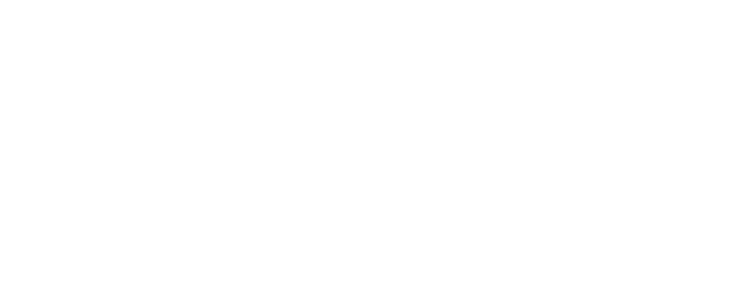
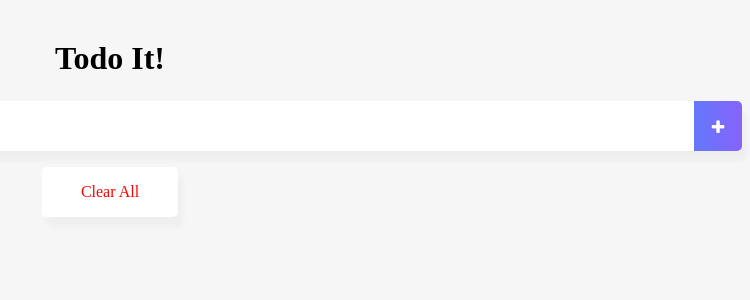
Before and after one commit to soyeonkim0404/OKR2020_vue_study, a Vue app in the folder vue-todo/: page / in a window 1280 px wide. Shown: the top 300 px of the page, without its empty margins (530-1280 px from the left). Built offline with nearby package versions, Linux system fonts and the light colour scheme.

Commit message:
soyeon branch commit

```diff
--- a/vue-todo/public/index.html
+++ b/vue-todo/public/index.html
@@ -5,6 +5,8 @@
     <meta http-equiv="X-UA-Compatible" content="IE=edge">
     <meta name="viewport" content="width=device-width,initial-scale=1.0">
     <link rel="icon" href="<%= BASE_URL %>favicon.ico">
+    <link rel="stylesheet" href="https://stackpath.bootstrapcdn.com/font-awesome/4.7.0/css/font-awesome.min.css">
+    <link href="https://fonts.googleapis.com/css2?family=Ubuntu" rel="stylesheet">
     <title><%= htmlWebpackPlugin.options.title %></title>
   </head>
   <body>
--- a/vue-todo/src/App.vue
+++ b/vue-todo/src/App.vue
@@ -1,17 +1,45 @@
 <template>
   <div id="app">
-
+    <TodoHeader></TodoHeader>
+    <TodoInput></TodoInput>
+    <TodoList></TodoList>
+    <TodoFooter></TodoFooter>
   </div>
 </template>
 
 <script>
-import HelloWorld from './components/HelloWorld.vue'
+import TodoHeader from './components/TodoHeader.vue'
+import TodoInput from './components/TodoInput.vue'
+import TodoList from './components/TodoList.vue'
+import TodoFooter from './components/TodoFooter.vue'
 
 export default {
-
+  components:{
+    //  컴포넌트 태그명 : 컴포넌트 내용
+    'TodoHeader': TodoHeader,
+    'TodoInput': TodoInput,
+    'TodoList': TodoList,
+    'TodoFooter': TodoFooter,
+  }
 }
 </script>
 
 <style>
-
+  body{
+    text-align:center;
+    background:#f6f6f6;
+  }
+  input{
+    border-style: groove;
+    width:calc(100% - 50px);
+    height:50px;
+    padding:5px 5px 5px 10px;
+    box-sizing: border-box;
+  }
+  button{
+    border-style: groove;
+  }
+  .shadow{
+    box-shadow: 5px 10px 5px rgba(0,0,0,0.03);
+  }
 </style>
--- a/vue-todo/src/components/TodoFooter.vue
+++ b/vue-todo/src/components/TodoFooter.vue
@@ -1,15 +1,31 @@
 <template>
-  <div>
-    footer
+  <div class="clearAllContainer shadow">
+    <span class="clearAllBtn" v-on:click="clearTodo">Clear All</span>
   </div>
 </template>
 
 <script>
 export default {
-  name: "TodoFooter"
+  methods:{
+    clearTodo:function (){
+      localStorage.clear();
+    }
+  }
 }
 </script>
 
 <style scoped>
-
+.clearAllContainer{
+  width:8.5rem;
+  height:50px;
+  line-height:50px;
+  background:#fff;
+  border-radius:5px;
+  margin: 0 auto;
+}
+.clearAllBtn{
+  color:red;
+  display:block;
+  cursor: pointer;
+}
 </style>
--- a/vue-todo/src/components/TodoHeader.vue
+++ b/vue-todo/src/components/TodoHeader.vue
@@ -1,15 +1,20 @@
 <template>
-  <div>
-    header
-  </div>
+  <header>
+    <h1>Todo It!</h1>
+  </header>
 </template>
 
 <script>
 export default {
-  name: "TodoHeader"
+
 }
 </script>
 
+<!--scoped:해당 파일 안에서만 적용되는 css-->
 <style scoped>
-
+h1{
+  color:#000;
+  font-weight:900;
+  margin:2.5rem 0 1.5rem;
+}
 </style>
--- a/vue-todo/src/components/TodoInput.vue
+++ b/vue-todo/src/components/TodoInput.vue
@@ -1,15 +1,61 @@
 <template>
-  <div>
-    input
+  <div class="inputBox shadow">
+    <input type="text" v-model="newTodoItem" v-on:keyup.enter="addTodo">
+<!--    <button v-on:click="addTodo">add</button>-->
+    <span class="addContainer" v-on:click="addTodo">
+      <i class="fa fa-plus addBtn"></i>
+    </span>
   </div>
 </template>
 
 <script>
 export default {
-  name: "TodoInput"
+  data: function (){
+    return{
+      newTodoItem:''
+    }
+  },
+  methods:{
+    addTodo:function (){
+      //console.log(this.newTodoItem);
+      // 저장하는 로직
+      //localStorage.setItem('key', 'value');
+      if(this.newTodoItem !== ''){
+        var obj = {completed:false, item: this.newTodoItem};
+        localStorage.setItem(this.newTodoItem, JSON.stringify(obj));
+        this.clearInput();
+      }
+    },
+    clearInput:function (){
+      this.newTodoItem='';
+    }
+  }
 }
 </script>
 
 <style scoped>
-
+  input:focus{
+    outline:none
+  }
+  .inputBox{
+    background: white;
+    height: 50px;
+    line-height: 50px;
+    border-radius:5px;
+  }
+  .inputBox input{
+    border-style: none;
+    font-size: 0.9rem;
+  }
+  .addContainer{
+    float: right;
+    background: linear-gradient(to right, #6478FB, #8763FB);
+    display: block;
+    width:3rem;
+    border-radius: 0 5px 5px 0;
+  }
+  .addBtn{
+    color:white;
+    vertical-align: middle;
+  }
 </style>
--- a/vue-todo/src/components/TodoList.vue
+++ b/vue-todo/src/components/TodoList.vue
@@ -1,15 +1,79 @@
 <template>
   <div>
-    list
+    <ul>
+      <li v-for="(todoItem, index) in todoItems" v-bind:key="todoItem.item" class="shadow">
+        <i class="fa fa-check checkBtn" v-bind:class="{checkBtnCompleted: todoItem.completed}" v-on:click="toggleComplete(todoItem, index)"></i>
+        <span v-bind:class="{textCompleted: todoItem.completed}">{{ todoItem.item }}</span>
+        <span class="removeBtn" v-on:click="removeTodo(todoItem, index)">
+          <i class="fa fa-trash"></i>
+        </span>
+      </li>
+    </ul>
   </div>
 </template>
 
 <script>
 export default {
-  name: "TodoList"
+  data: function (){
+    return{
+      todoItems:[]
+    }
+  },
+  methods:{
+    removeTodo:function (todoItem, index){
+      localStorage.removeItem(todoItem);
+      this.todoItems.splice(index, 1);
+    },
+    toggleComplete:function (todoItem){
+      todoItem.completed = !todoItem.completed;
+      // 로컬 스토리지의 데이터를 갱신
+      localStorage.removeItem(todoItem.item);
+      localStorage.setItem(todoItem.item, JSON.stringify(todoItem))
+    }
+  },
+  created:function (){
+    if(localStorage.length > 0){
+      for(var i = 0; i < localStorage.length; i++){
+        if(localStorage.key(i) !== 'loglevel:webpack-dev-server'){
+          //this.todoItems.push(localStorage.key(i));
+          this.todoItems.push(JSON.parse(localStorage.getItem(localStorage.key(i))));
+        }
+      }
+    }
+  }
 }
 </script>
 
 <style scoped>
-
+  ul{
+    list-style: none;
+    padding-left: 0;
+    margin-top: 0;
+    text-align: left;
+  }
+  li{
+    display:flex;
+    min-height: 50px;
+    line-height: 50px;
+    margin: .5rem 0;
+    padding:0 .9rem;
+    background: #fff;
+    border-radius: 5px;
+  }
+  .checkBtn{
+    line-height: 45px;
+    color:#62acde;
+    margin-right: 5px;
+  }
+  .checkBtnCompleted{
+    color:#b3adad;
+  }
+  .textCompleted{
+    text-decoration: line-through;
+    color:#b3adad;
+  }
+  .removeBtn{
+    margin-left: auto;
+    color:red;
+  }
 </style>
```
